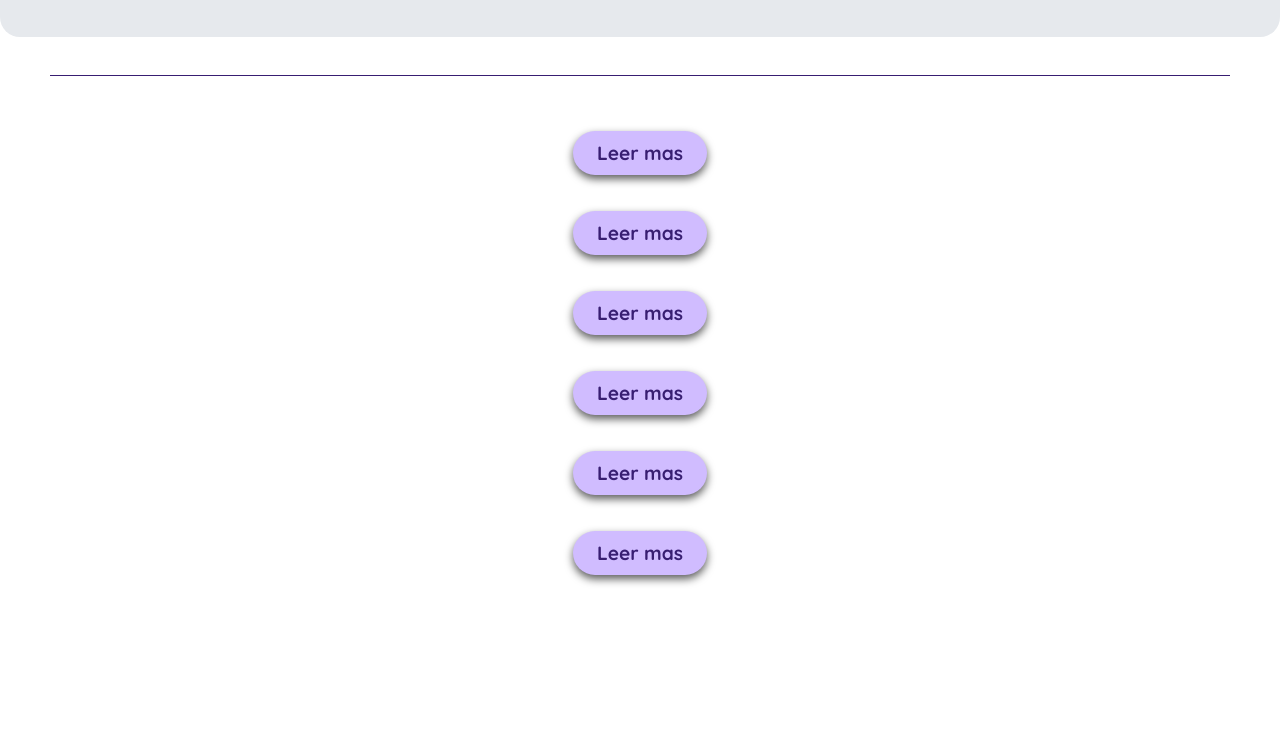
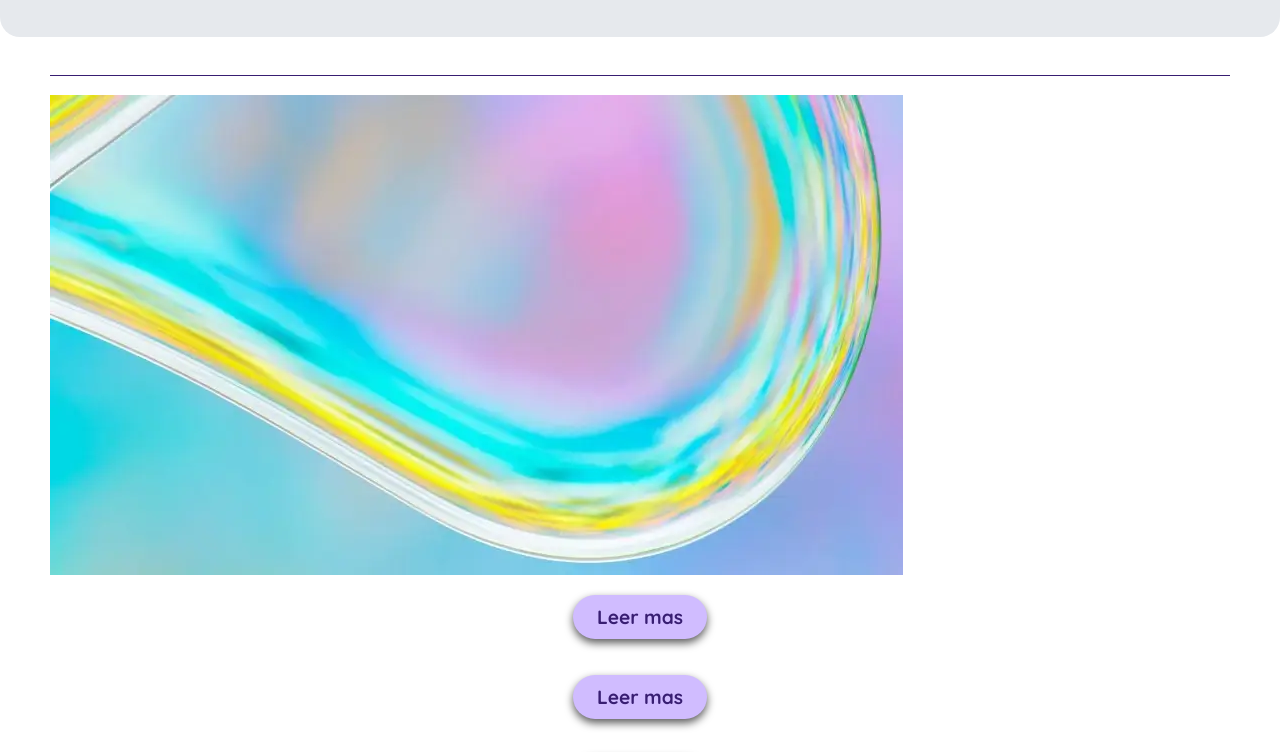
Before and after one commit to rCristianH/myBlog, a plain HTML site: page blogs.html in a window 1280 px wide. Shown: the part 585-1337 px from the top of the page. Before the commit the page ends 1216 px from the top, so only its background shows below. Drawn offline with Linux system fonts and the light colour scheme.

Commit message:
add article

```diff
--- a/blogs.html
+++ b/blogs.html
@@ -56,7 +56,7 @@
             <div>
                 <h3></h3>
                 <article class="post-container">
-                    <img src="" alt="">
+                    <img src="./assets/imgs/2.webp" alt="">
                     <p></p>
                     <p></p>
                     <div class="container-button blogs-button-container"><a href="" class="blogs-button">Leer mas</a>
```
